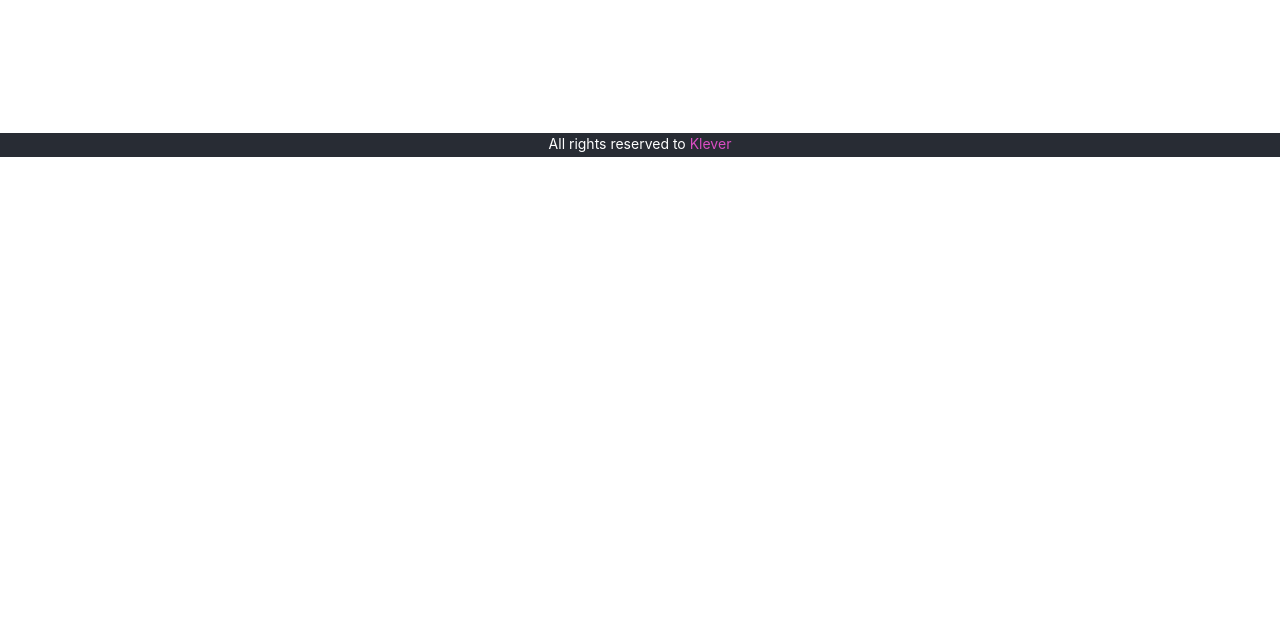
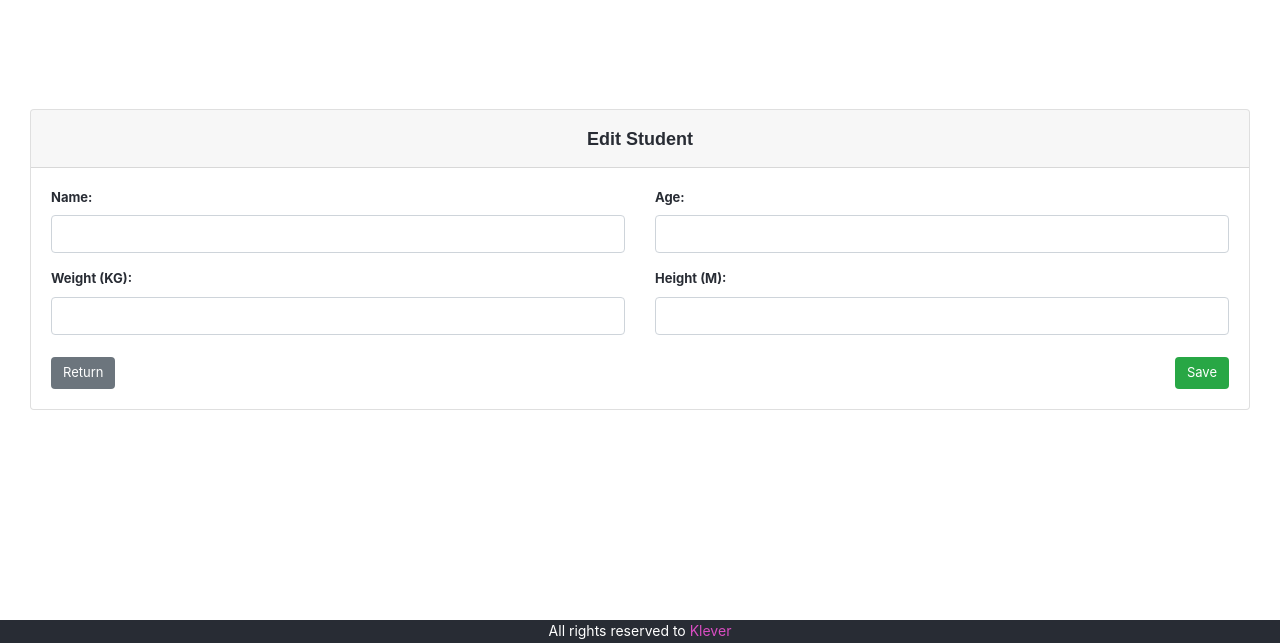
Before and after one commit to OtavioAugustto/chalangeKlever, a React app in the folder challenge-crud/: page /edit-student/1 in a window 1280 px wide. Shown: the part 157-800 px from the top of the page. Built offline with nearby package versions, Linux system fonts and the light colour scheme.

Commit message:
Trynig implement edit student

```diff
--- /dev/null
+++ b/Important.txt
@@ -0,0 +1,5 @@
+Comando para startar o servidor (Fazer isso em outro terminal) :
+- caso não rode no terminal direto configurar manualmente como script de inicialização "start" (substituir o atual e depois voltar)
+
+* script para rodar o servidor(mockApi) - npm start "json-server --watch db.json --port 5000"
+* script para rodar a aplicação - npm run start
--- a/challenge-crud/db.json
+++ b/challenge-crud/db.json
@@ -48,13 +48,6 @@
       "age": 27,
       "weight": 92,
       "height": 1.86
-    },
-    {
-      "name": "Otávio Augusto da Silva Santos",
-      "age": "19",
-      "weight": "88",
-      "height": "1.72",
-      "id": 8
     }
   ]
 }
--- a/challenge-crud/package.json
+++ b/challenge-crud/package.json
@@ -8,6 +8,7 @@
     "@testing-library/user-event": "^12.8.3",
     "@types/react-router-dom": "^5.1.7",
     "axios": "^0.21.1",
+    "hooks-for-redux": "^2.0.1",
     "json-server": "^0.16.3",
     "react": "^17.0.2",
     "react-dom": "^17.0.2",
@@ -16,6 +17,7 @@
     "react-router-dom": "^5.2.0",
     "react-scripts": "4.0.3",
     "react-toastify": "^7.0.4",
+    "redux": "^4.1.0",
     "typescript": "^4.2.4",
     "web-vitals": "^1.1.2"
   },
--- a/challenge-crud/src/assets/css/App.css
+++ b/challenge-crud/src/assets/css/App.css
@@ -43,9 +43,21 @@
   justify-content: center;
   font-size: calc(10px + 0.5vmin);
   color: #282c34;
-  margin: 4em 0em 0em 0em;
+  margin: 7em 0em 0em 0em;
 }
 
+.Student-content {
+  background-color: #ffffff;
+  display: flex;
+  min-height: 80%;
+  height: 100%;
+  flex-direction: column;
+  align-items: center;
+  justify-content: center;
+  font-size: calc(10px + 0.5vmin);
+  color: #282c34;
+  margin: 8em 0em 15em 0em;
+}
 
 .App-footer {
   background-color: #282c34;
@@ -54,7 +66,7 @@
   flex-direction: column;
   align-items: center;
   justify-content: center;
-  margin: 9.71em 0em 0em 0em;
+  margin: 5.71em 0em 0em 0em;
   font-size: calc(10px + 0.5vmin);
   color: white;
 }
--- a/challenge-crud/src/components/list-students/ListStudents.js
+++ b/challenge-crud/src/components/list-students/ListStudents.js
@@ -16,10 +16,14 @@ class ListStudents extends Component {
     this.setState({ students: response.data });
   }
 
+  getStudent(id) {
+    return mockStudents.get(`/${id}`);
+  }
+
+
   render(){
 
     const { students } = this.state;
-    console.log(students);
     return (
 
     <div className="container-fluid">
@@ -53,7 +57,7 @@ class ListStudents extends Component {
                                 <td>{student.height}</td>
                                 <td key="edit">
                                 <Link className="btn btn-info btn-round bt-edit"
-                                to="/edit-student">Edit</Link>
+                                to={"/edit-student/" + student.id}>Edit</Link>
                                 </td>
                                 <td name="remove">
                                 <a className="btn btn-danger btn-round bt-remove"
--- a/challenge-crud/src/views/App.js
+++ b/challenge-crud/src/views/App.js
@@ -25,12 +25,12 @@ function App() {
               </div>
             </Route>
             <Route exact path="/new-student">
-              <div className="App-content">
+              <div className="Student-content">
                 <NewStudent></NewStudent>
               </div>
             </Route>
-            <Route exact path="/edit-student">
-              <div className="App-content">
+            <Route exact path="/edit-student/:id">
+              <div className="Student-content">
                 <EditStudent></EditStudent>
               </div>
             </Route>
--- a/challenge-crud/src/views/edit-student/EditStudent.js
+++ b/challenge-crud/src/views/edit-student/EditStudent.js
@@ -1,7 +1,85 @@
 import '../../assets/css/App.css';
-import { Link } from 'react-router-dom';
+import { Link, useParams } from 'react-router-dom';
+import { Component } from 'react';
+import axios from 'axios';
+import ListStudents from '../../components/list-students/ListStudents';
 
-function NewStudent() {
+
+
+class EditStudent extends Component {
+
+  state = {
+    id: '',
+    name:'',
+    age:'',
+    weight:'',
+    height:''
+
+  }
+
+  getStudentbyId(id) {
+    ListStudents.getStudent(id)
+      .then(response => {
+        this.setState({
+           id: response.data
+        });
+        console.log(response);
+      })
+      .catch(e => {
+        console.log(e);
+      });
+  }
+
+  getData = event => {
+
+    if(event.target.id === 'name') {
+      this.setState({
+        name: this.state.name,
+      });
+    }
+
+    if(event.target.id === 'age'){
+      this.setState({
+        age: this.state.value,
+      });
+    }
+
+    if(event.target.id === 'weight'){
+      this.setState({
+        weight: this.state.value,
+      });
+    }
+
+    if(event.target.id === 'height'){
+      this.setState({
+        height: this.state.value,
+      });
+    }
+};
+
+  updateStudent = event =>{
+    event.preventDefault();
+
+    const student = {
+      name:this.state.name,
+      age:this.state.age,
+      weight:this.state.weight,
+      height:this.state.height
+
+
+    }
+    axios.put('http://localhost:5000/students', student)
+    .then (response => {
+        console.log(response.data)
+
+    })
+
+  };
+
+
+
+  render(){
+
     return (
       <div className="container-fluid">
         <div className="col-md-12">
@@ -10,28 +88,28 @@ function NewStudent() {
                   <h2 className="title-table">Edit Student</h2>
               </div>
                   <div className="card-body">
-                    <form>
-                    <div className="row form-group">
+                      <form onSubmit={this.updateStudent}>
+                      <div className="row form-group" onChange={this.getData}>
 
                           <div className="col-md-6">
                             <label className="pull-left label-txt" htmlFor="name">Name: </label>
-                          <input className="form-control" id="name" type="text" name="studentName" placeholder="Full Name" />
+                            <input className="form-control" id="name" type="text" name="studentName"/>
                           </div>
                           <div className="col-md-6">
                             <label className="pull-left label-txt" htmlFor="age">Age: </label>
-                          <input className="form-control" id="age" name="age" placeholder="Ex: 18" type="text"/>
+                            <input className="form-control" id="age" name="age" type="text"/>
                           </div>
 
                           </div>
-                        <div className="row form-group">
+                          <div className="row form-group" onChange={this.getData}>
 
                           <div className="col-md-6">
                             <label className="pull-left label-txt" htmlFor="weight">Weight (KG): </label>
-                          <input className="form-control" id="weight" name="weight" placeholder="Ex: 92" type="text"/>
+                            <input className="form-control" id="weight" name="weight" type="text"/>
                           </div>
                           <div className="col-md-6">
                             <label className="pull-left label-txt" htmlFor="height">Height (M): </label>
-                          <input className="form-control" id="height" name="height" placeholder="Ex: 1.72" type="text"/>
+                            <input className="form-control" id="height" name="height" type="text"/>
                           </div>
 
                           </div>
@@ -44,5 +122,4 @@ function NewStudent() {
       </div>
     );
   }
-
-export default NewStudent;
+} export default EditStudent;
--- a/challenge-crud/src/views/new-student/NewStudent.js
+++ b/challenge-crud/src/views/new-student/NewStudent.js
@@ -46,7 +46,6 @@ class NewStudent extends Component {
 
   sendStudent = event =>{
     event.preventDefault();
-
       const student = {
 
         name:this.state.name,
@@ -63,6 +62,10 @@ class NewStudent extends Component {
       })
 
   };
+
+  redirectBack() {
+    window.location.href = "/";
+  }
 
 
   render(){
@@ -101,7 +104,7 @@ class NewStudent extends Component {
 
                       </div>
                           <Link className="btn btn-secondary btn-round pull-left bt-back" to="/">Return</Link>
-                          <button type="submit" className="btn btn-success btn-round pull-right bt-add" href="#">Save</button>
+                          <button type="submit" className="btn btn-success btn-round pull-right bt-add" onClick={this.redirectBack}>Save</button>
                     </form>
               </div>
           </div>
```
Also changed, not shown: 1 other file. Lines whose indentation alone changed are shown as unchanged.
